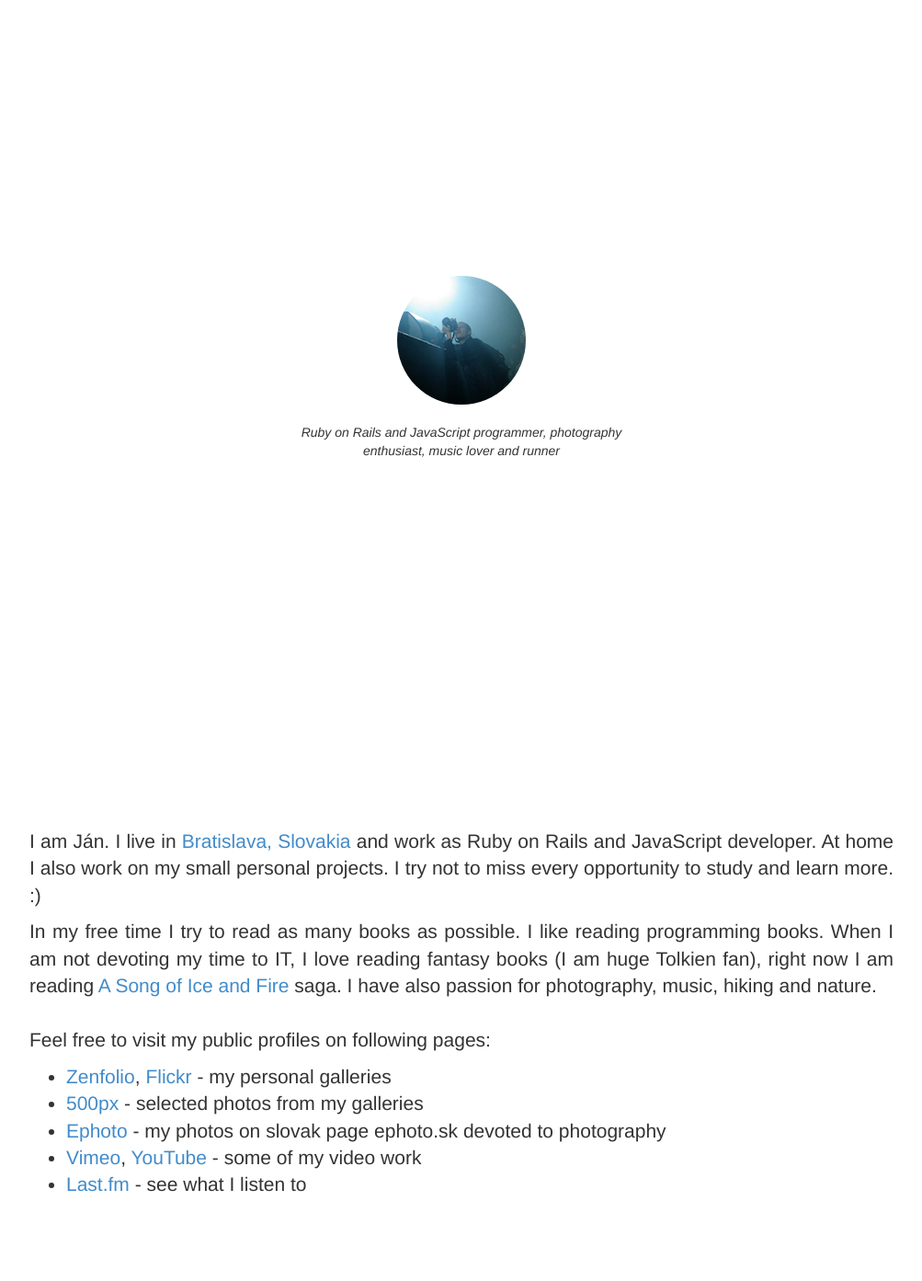
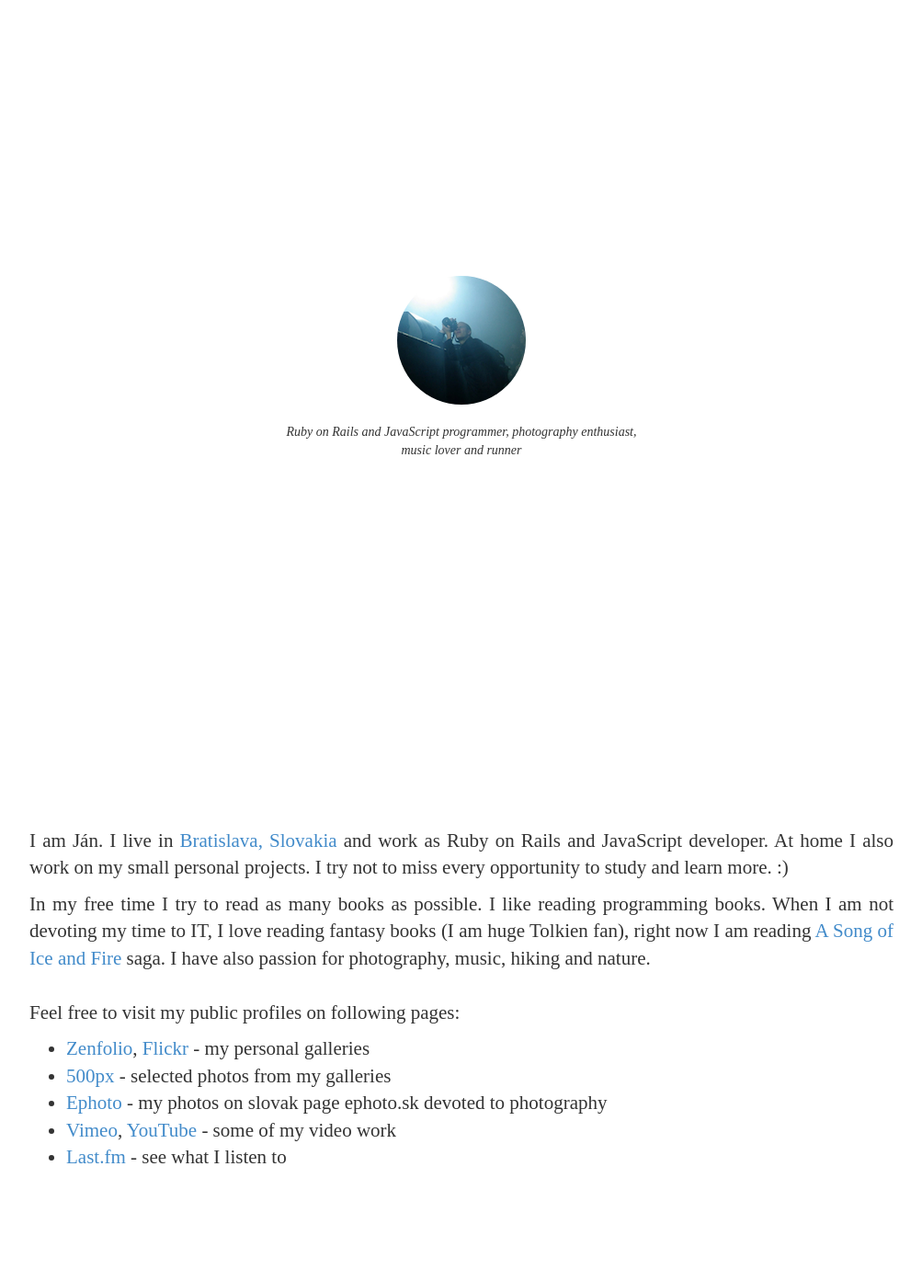
Before and after one commit to guitarman/guitarman.github.io, a Jekyll site: the page built from index.md, in a window 1280 px wide. Shown: the whole page at 92% size, without its empty margins (138-1141 px from the left). Built offline with Jekyll 4.4.1, drawn with Linux system fonts in a browser that asks for light colours; some web fonts are replaced; after the commit the page ends 1363 px from its top, so only the background shows below that.

Commit message:
font for longer texts

```diff
--- a/_includes/head.html
+++ b/_includes/head.html
@@ -5,6 +5,7 @@
 
     <link href="css/bootstrap.min.css" rel="stylesheet">
     <link href="css/main.css" rel="stylesheet">
+    <link href='http://fonts.googleapis.com/css?family=Droid+Serif' rel='stylesheet' type='text/css'>
 
     <script src="javascripts/jquery-1.11.3.min.js" type="text/javascript"></script>
     <script src="javascripts/main.js" type="text/javascript"></script>
--- a/css/main.css
+++ b/css/main.css
@@ -1,6 +1,7 @@
 html,
 body {
   height: 100%;
+  font-family: 'Droid Serif', serif;
 }
 
 /* page content begin */
```
